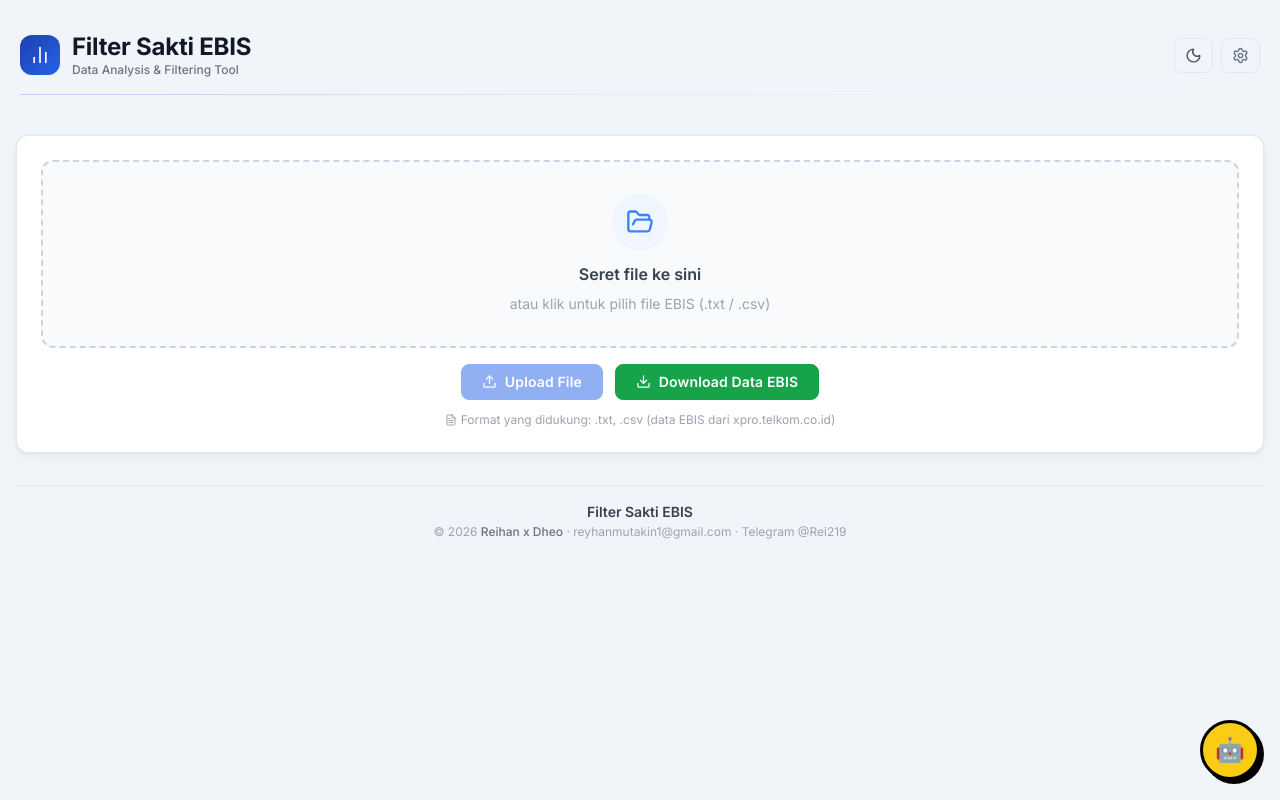
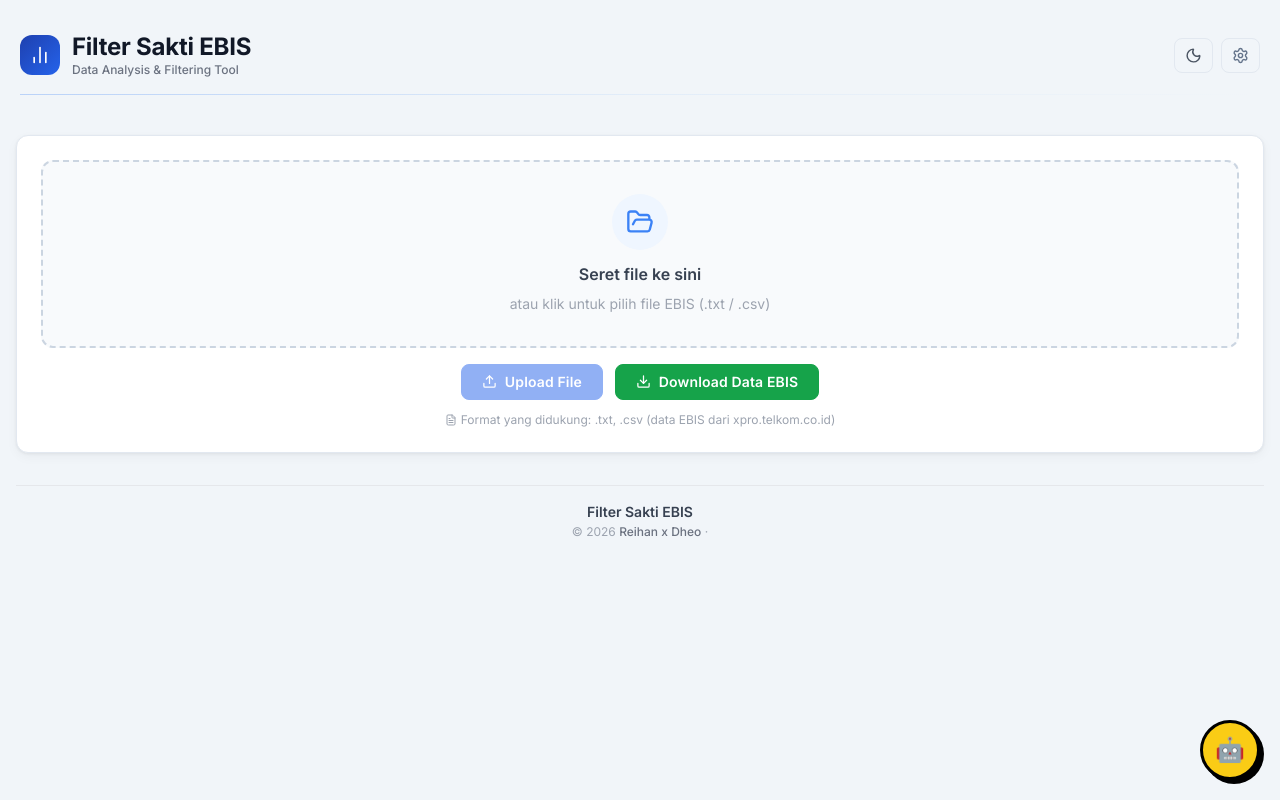
Before and after one commit to ReihanMutaqin/ebis, a React (Vite) app: page / in a window 1280 px wide. Built offline with nearby package versions, Linux system fonts and the light colour scheme.

Commit message:
Remove email and telegram links from footer

```diff
--- a/src/App.tsx
+++ b/src/App.tsx
@@ -111,9 +111,6 @@
           <p className="text-xs text-gray-400">
             © 2026 <span className="font-medium text-gray-500 dark:text-gray-400">Reihan x Dheo</span>
             {' · '}
-            <a href="mailto:reyhanmutakin1@gmail.com" className="hover:text-blue-500 transition-colors">reyhanmutakin1@gmail.com</a>
-            {' · '}
-            <a href="https://t.me/Rei219" target="_blank" rel="noopener noreferrer" className="hover:text-blue-500 transition-colors">Telegram @Rei219</a>
           </p>
         </footer>
       </div>
```
